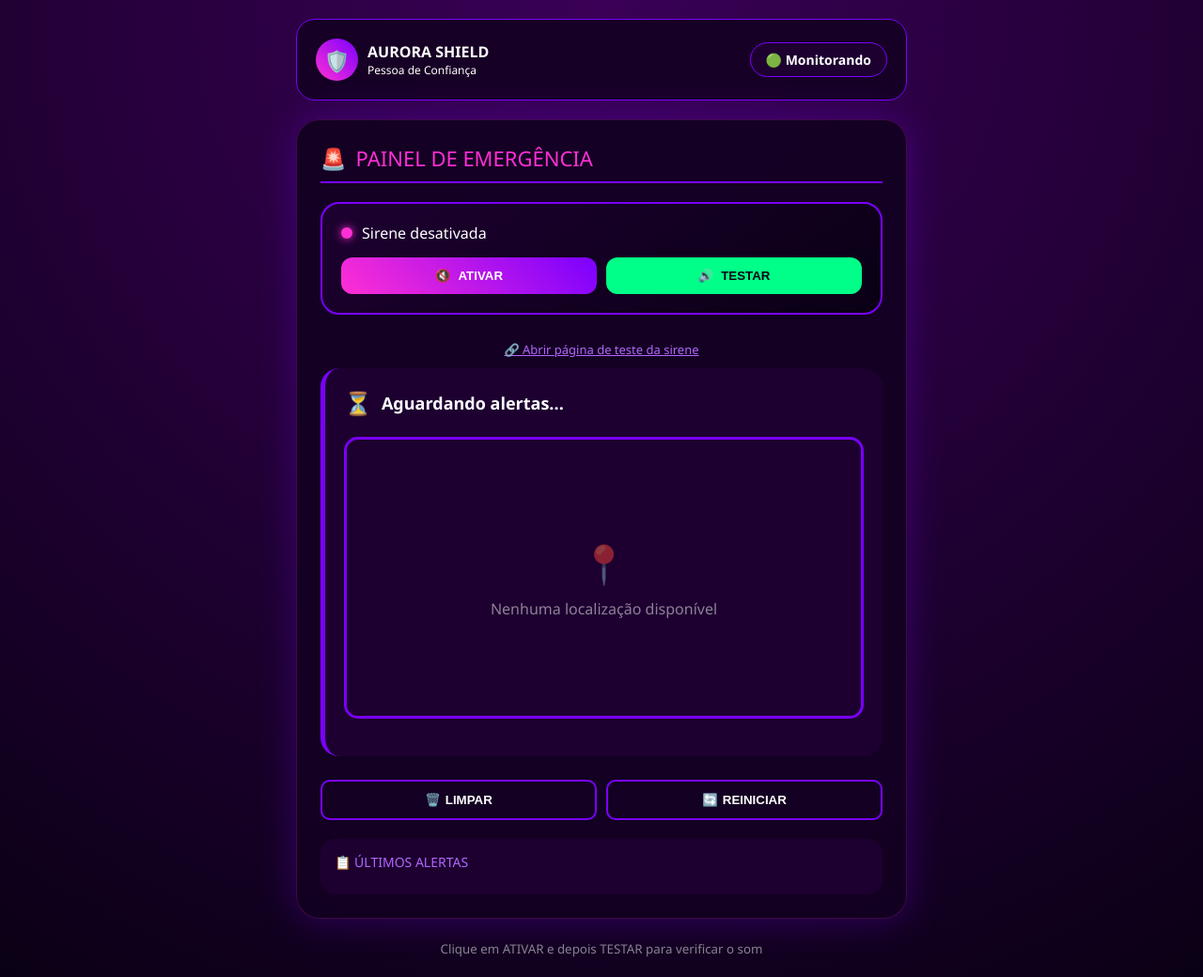
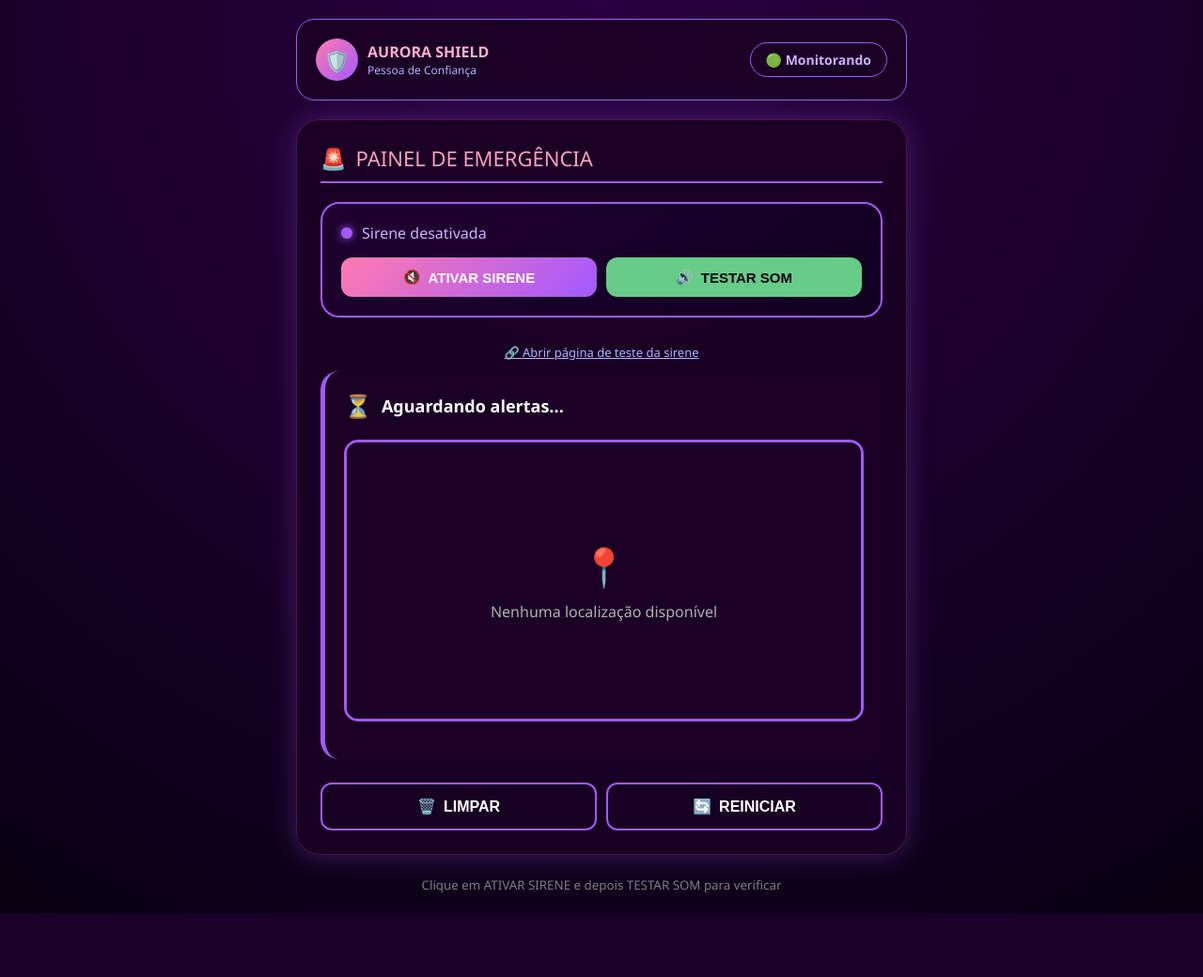
Before and after one commit to salveci2022/aurora-shield, a Flask app: page /confidant in a window 1280 px wide. Shown: the whole page at 94% size. After the commit the page ends 972 px from the top, so only its background shows below. Run offline with Flask 3, Linux system fonts and the light colour scheme; data comes from the database, SQL or seed files in the repository; data that the repository does not hold is empty.

Commit message:
add arquivos no repo

```diff
--- a/templates/confidant.html
+++ b/templates/confidant.html
@@ -12,10 +12,10 @@
         }
 
         body {
-            background: radial-gradient(circle at top, #3a0057, #0a0015);
+            background: radial-gradient(circle at top, #2a0040, #080012);
             min-height: 100vh;
             font-family: 'Segoe UI', Arial, sans-serif;
-            color: white;
+            color: #f0f0f0;
             padding: 20px;
         }
 
@@ -29,12 +29,12 @@
             display: flex;
             justify-content: space-between;
             align-items: center;
-            background: rgba(20, 0, 34, 0.9);
+            background: rgba(25, 0, 35, 0.85);
             padding: 20px;
             border-radius: 20px;
             margin-bottom: 20px;
             backdrop-filter: blur(10px);
-            border: 1px solid #7a00ff;
+            border: 1px solid #a259ff;
         }
 
         .logo {
@@ -47,64 +47,67 @@
             width: 45px;
             height: 45px;
             border-radius: 50%;
-            background: linear-gradient(45deg, #ff2fd4, #7a00ff);
+            background: linear-gradient(135deg, #ff7ab0, #a259ff);
             display: flex;
             align-items: center;
             justify-content: center;
             font-size: 22px;
             font-weight: bold;
+            color: white;
         }
 
         .status {
-            background: #1d0030;
+            background: #1a0025;
             padding: 8px 16px;
             border-radius: 20px;
-            border: 1px solid #7a00ff;
+            border: 1px solid #a259ff;
             font-size: 14px;
             font-weight: bold;
+            color: #d0b0ff;
         }
 
         .status.ativo {
-            background: #ff2fd4;
-            color: #0a0015;
+            background: #ff4d7a;
+            color: white;
+            border-color: #ffb0c0;
             animation: pulse 1.5s infinite;
         }
 
         @keyframes pulse {
             0% { opacity: 1; }
-            50% { opacity: 0.7; }
+            50% { opacity: 0.8; }
             100% { opacity: 1; }
         }
 
         /* ========== CARDS ========== */
         .card {
-            background: rgba(20, 0, 34, 0.95);
+            background: rgba(25, 0, 35, 0.9);
             backdrop-filter: blur(10px);
             padding: 25px;
             border-radius: 25px;
-            box-shadow: 0 0 40px rgba(122, 0, 255, 0.3);
-            border: 1px solid rgba(255, 47, 212, 0.2);
+            box-shadow: 0 0 30px rgba(162, 89, 255, 0.3);
+            border: 1px solid rgba(255, 122, 176, 0.2);
             margin-bottom: 20px;
         }
 
         .card-title {
-            color: #ff2fd4;
+            color: #ff9ec0;
             font-size: 22px;
             margin-bottom: 20px;
             display: flex;
             align-items: center;
             gap: 10px;
-            border-bottom: 2px solid #7a00ff;
+            border-bottom: 2px solid #a259ff;
             padding-bottom: 10px;
         }
 
         /* ========== SEÇÃO DA SIRENE ========== */
         .sirene-section {
-            background: linear-gradient(145deg, #1d0030, #0a0015);
+            background: linear-gradient(145deg, #1f0030, #100020);
             border-radius: 20px;
             padding: 20px;
             margin-bottom: 25px;
-            border: 2px solid #7a00ff;
+            border: 2px solid #a259ff;
         }
 
         .sirene-status {
@@ -124,13 +127,13 @@
             width: 12px;
             height: 12px;
             border-radius: 50%;
-            background: #ff2fd4;
-            box-shadow: 0 0 10px #ff2fd4;
+            background: #a259ff;
+            box-shadow: 0 0 10px #a259ff;
         }
 
         .sirene-led.ativa {
-            background: #00ff88;
-            box-shadow: 0 0 10px #00ff88;
+            background: #66ff99;
+            box-shadow: 0 0 10px #66ff99;
         }
 
         .sirene-buttons {
@@ -152,48 +155,50 @@
             align-items: center;
             justify-content: center;
             gap: 8px;
+            font-size: 15px;
         }
 
         .btn-sirene.ativar {
-            background: linear-gradient(45deg, #ff2fd4, #7a00ff);
+            background: linear-gradient(135deg, #ff7ab0, #a259ff);
             color: white;
         }
 
         .btn-sirene.ativar.ativa {
-            background: #00ff88;
+            background: #66cc88;
             color: #0a0015;
         }
 
         .btn-sirene.testar {
-            background: #00ff88;
+            background: #66cc88;
             color: #0a0015;
         }
 
         .btn-sirene:hover {
             transform: scale(1.02);
-            box-shadow: 0 0 20px currentColor;
+            box-shadow: 0 0 15px currentColor;
         }
 
         /* ========== SEÇÃO DO ALERTA ========== */
         .alert-section {
-            background: #1d0030;
+            background: #1a0025;
             border-radius: 20px;
             padding: 20px;
             margin-bottom: 25px;
-            border-left: 5px solid #7a00ff;
+            border-left: 5px solid #a259ff;
             transition: 0.3s;
         }
 
         .alert-section.ativo {
-            background: #ff2fd4;
-            border-left-color: #7a00ff;
+            background: #ff4d7a;
+            border-left-color: #ffb0c0;
             animation: alertaPulse 1.5s infinite;
+            color: white;
         }
 
         @keyframes alertaPulse {
-            0% { box-shadow: 0 0 20px #ff2fd4; }
-            50% { box-shadow: 0 0 40px #ff2fd4; }
-            100% { box-shadow: 0 0 20px #ff2fd4; }
+            0% { box-shadow: 0 0 15px #ff7ab0; }
+            50% { box-shadow: 0 0 30px #ff7ab0; }
+            100% { box-shadow: 0 0 15px #ff7ab0; }
         }
 
         .alert-header {
@@ -218,22 +223,34 @@
         }
 
         .info-box {
-            background: rgba(0, 0, 0, 0.3);
+            background: rgba(0, 0, 0, 0.2);
             padding: 15px;
             border-radius: 12px;
-            border: 1px solid #7a00ff40;
+            border: 1px solid rgba(162, 89, 255, 0.3);
+            backdrop-filter: blur(5px);
+        }
+
+        .alert-section.ativo .info-box {
+            background: rgba(255, 255, 255, 0.1);
+            border-color: rgba(255, 255, 255, 0.3);
         }
 
         .info-label {
             font-size: 12px;
-            color: #b366ff;
+            color: #ffb0d0;
             margin-bottom: 5px;
+            letter-spacing: 0.5px;
+        }
+
+        .alert-section.ativo .info-label {
+            color: #ffe0f0;
         }
 
         .info-value {
-            font-size: 16px;
+            font-size: 18px;
             font-weight: bold;
             word-break: break-word;
+            color: white;
         }
 
         /* ========== MAPA ========== */
@@ -241,7 +258,7 @@
             height: 300px;
             border-radius: 15px;
             overflow: hidden;
-            border: 3px solid #7a00ff;
+            border: 3px solid #a259ff;
             margin: 20px 0;
             position: relative;
         }
@@ -259,8 +276,8 @@
             display: flex;
             align-items: center;
             justify-content: center;
-            background: #1d0030;
-            color: rgba(255,255,255,0.5);
+            background: #1a0025;
+            color: #b0b0b0;
             flex-direction: column;
             gap: 10px;
         }
@@ -271,24 +288,25 @@
         }
 
         .map-link a {
-            color: #ff2fd4;
+            color: #ff9ec0;
             text-decoration: none;
             padding: 8px 15px;
-            border: 1px solid #ff2fd4;
+            border: 1px solid #ff9ec0;
             border-radius: 8px;
             font-size: 14px;
             display: inline-block;
+            background: rgba(0,0,0,0.2);
         }
 
         .map-link a:hover {
-            background: #ff2fd4;
+            background: #ff9ec0;
             color: #0a0015;
         }
 
         .coordenadas {
             text-align: center;
-            font-size: 12px;
-            color: #b366ff;
+            font-size: 13px;
+            color: #b0b0ff;
             margin-top: 5px;
         }
 
@@ -303,9 +321,9 @@
         .btn-action {
             flex: 1;
             min-width: 100px;
-            padding: 12px;
-            border: 2px solid #7a00ff;
-            border-radius: 10px;
+            padding: 14px;
+            border: 2px solid #a259ff;
+            border-radius: 12px;
             background: transparent;
             color: white;
             font-weight: bold;
@@ -314,44 +332,20 @@
             display: flex;
             align-items: center;
             justify-content: center;
-            gap: 5px;
+            gap: 8px;
+            font-size: 16px;
         }
 
         .btn-action:hover {
-            background: #7a00ff40;
+            background: rgba(162, 89, 255, 0.2);
             transform: scale(1.02);
-        }
-
-        /* ========== HISTÓRICO ========== */
-        .history-section {
-            background: #1d0030;
-            border-radius: 15px;
-            padding: 15px;
-            margin-top: 20px;
-        }
-
-        .history-title {
-            color: #b366ff;
-            margin-bottom: 10px;
-            font-size: 14px;
-        }
-
-        .history-list {
-            max-height: 120px;
-            overflow-y: auto;
-        }
-
-        .history-item {
-            padding: 8px;
-            border-bottom: 1px solid #7a00ff40;
-            font-size: 12px;
         }
 
         /* ========== UTILITÁRIOS ========== */
         .text-center { text-align: center; }
         .mt-10 { margin-top: 10px; }
         .mb-10 { margin-bottom: 10px; }
-        .opacity-5 { opacity: 0.5; }
+        .opacity-5 { opacity: 0.7; }
     </style>
 </head>
 <body>
@@ -361,8 +355,8 @@
             <div class="logo">
                 <div class="logo-circle">🛡️</div>
                 <div>
-                    <div style="font-weight: bold;">AURORA SHIELD</div>
-                    <div style="font-size: 12px;">Pessoa de Confiança</div>
+                    <div style="font-weight: bold; color: #ffb0d0;">AURORA SHIELD</div>
+                    <div style="font-size: 12px; color: #b0b0ff;">Pessoa de Confiança</div>
                 </div>
             </div>
             <div class="status" id="statusPill">🟢 Monitorando</div>
@@ -379,24 +373,23 @@
                 <div class="sirene-status">
                     <div class="sirene-indicator">
                         <span class="sirene-led" id="sireneLed"></span>
-                        <span id="sireneStatusText">Sirene desativada</span>
+                        <span id="sireneStatusText" style="color: #d0b0ff;">Sirene desativada</span>
                     </div>
-                    <span id="sireneInfo" style="font-size: 12px;"></span>
                 </div>
 
                 <div class="sirene-buttons">
                     <button id="btnAtivarSirene" class="btn-sirene ativar" onclick="ativarSirene()">
-                        <span>🔇</span> ATIVAR
+                        <span>🔇</span> ATIVAR SIRENE
                     </button>
                     <button class="btn-sirene testar" onclick="testarSom()">
-                        <span>🔊</span> TESTAR
+                        <span>🔊</span> TESTAR SOM
                     </button>
                 </div>
             </div>
 
             <!-- LINK TESTE EXTERNO -->
             <div class="text-center mb-10">
-                <a href="/testar-sirene" target="_blank" style="color: #b366ff; font-size: 13px;">
+                <a href="/testar-sirene" target="_blank" style="color: #b0b0ff; font-size: 13px;">
                     🔗 Abrir página de teste da sirene
                 </a>
             </div>
@@ -405,7 +398,7 @@
             <div id="alertSection" class="alert-section">
                 <div class="alert-header">
                     <span class="alert-icon">⏳</span>
-                    <span id="alertTitle">Aguardando alertas...</span>
+                    <span id="alertTitle" style="color: white;">Aguardando alertas...</span>
                 </div>
 
                 <!-- INFO GRID -->
@@ -455,17 +448,11 @@
                     <span>🔄</span> REINICIAR
                 </button>
             </div>
-
-            <!-- HISTÓRICO -->
-            <div class="history-section">
-                <div class="history-title">📋 ÚLTIMOS ALERTAS</div>
-                <div class="history-list" id="historyItems"></div>
-            </div>
         </div>
 
-        <!-- TESTE RÁPIDO (opcional) -->
+        <!-- RODAPÉ -->
         <div class="text-center mt-10 opacity-5">
-            <small>Clique em ATIVAR e depois TESTAR para verificar o som</small>
+            <small style="color: #b0b0b0;">Clique em ATIVAR SIRENE e depois TESTAR SOM para verificar</small>
         </div>
     </div>
 
@@ -490,6 +477,7 @@
         const alertSection = document.getElementById('alertSection');
         const alertTitle = document.getElementById('alertTitle');
         const infoGrid = document.getElementById('infoGrid');
+        const statusPill = document.getElementById('statusPill');
 
         // ============================================
         // FUNÇÕES DA SIRENE
@@ -505,8 +493,9 @@
                     // Atualizar UI
                     sireneLed.className = 'sirene-led ativa';
                     sireneStatusText.textContent = 'Sirene ativada';
+                    sireneStatusText.style.color = '#aaffaa';
                     btnAtivarSirene.classList.add('ativa');
-                    btnAtivarSirene.innerHTML = '<span>🔊</span> ATIVADA';
+                    btnAtivarSirene.innerHTML = '<span>🔊</span> SIRENE ATIVA';
 
                     console.log('✅ Sirene ativada!');
                 })
@@ -564,8 +553,8 @@
             // Resetar UI
             alertSection.className = 'alert-section';
             alertTitle.innerHTML = '⏳ Aguardando alertas...';
-            document.getElementById('statusPill').className = 'status';
-            document.getElementById('statusPill').textContent = '🟢 Monitorando';
+            statusPill.className = 'status';
+            statusPill.textContent = '🟢 Monitorando';
 
             // Esconder informações
             infoGrid.style.display = 'none';
@@ -624,8 +613,8 @@
             // Atualizar UI
             alertSection.className = 'alert-section ativo';
             alertTitle.innerHTML = '🚨 ALERTA DE EMERGÊNCIA!';
-            document.getElementById('statusPill').className = 'status ativo';
-            document.getElementById('statusPill').textContent = '🔴 ALERTA ATIVO';
+            statusPill.className = 'status ativo';
+            statusPill.textContent = '🔴 ALERTA ATIVO';
 
             // Mostrar informações
             infoGrid.style.display = 'grid';
@@ -652,6 +641,11 @@
 
                     document.getElementById('coordenadas').textContent = `📍 ${lat.toFixed(6)}, ${lng.toFixed(6)}`;
                 }
+            } else {
+                document.getElementById('map').style.display = 'none';
+                document.getElementById('noLocation').style.display = 'flex';
+                document.getElementById('mapLink').style.display = 'none';
+                document.getElementById('coordenadas').textContent = '';
             }
 
             tocarSirene();
@@ -674,12 +668,6 @@
                 const dados = await resposta.json();
 
                 if (dados && dados.length > 0) {
-                    let historicoHtml = '';
-                    for (let i = 0; i < Math.min(dados.length, 5); i++) {
-                        historicoHtml += `<div class="history-item">📢 ${dados[i].date || ''} - ${dados[i].name || 'Alerta'}</div>`;
-                    }
-                    document.getElementById('historyItems').innerHTML = historicoHtml;
-
                     const ultimo = dados[0];
                     if (ultimo.id !== ultimoAlertaId) {
                         ultimoAlertaId = ultimo.id;
```
